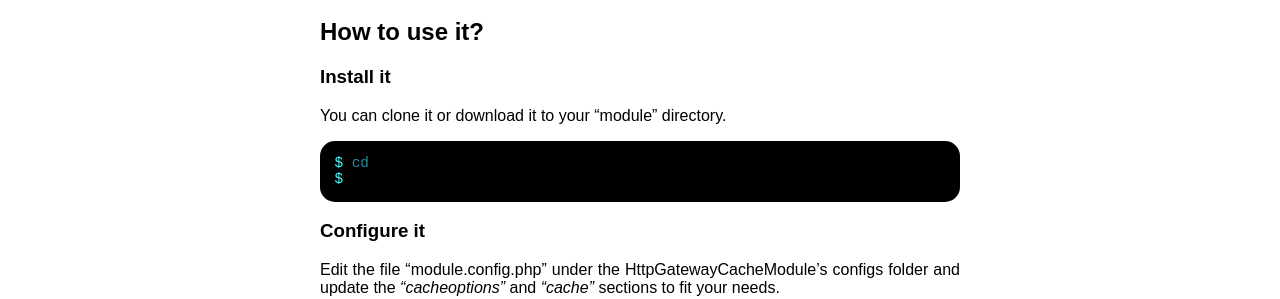
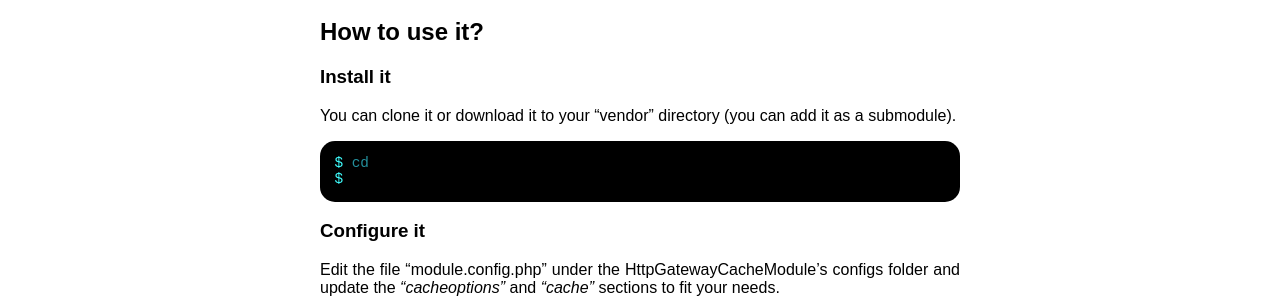
Before and after one commit to Emagister/HttpGatewayCacheModule, a Jekyll site: the page built from index.md, in a window 1280 px wide. Shown: the part 446-745 px from the top of the page. Built offline with Jekyll 4.4.1, drawn with Linux system fonts in a browser that asks for light colours; some web fonts are replaced; comment, search, counter and statistics services are not loaded.

Commit message:
Updated index.md

```diff
--- a/index.md
+++ b/index.md
@@ -4,20 +4,26 @@ title: HttpGatewayCacheModule
 subtitle: a reverse proxy cache for Zend Framework 2 applications
 ---
 ## What?
+
 HttpGatewayCacheModule is a small Zend Framework 2 module that will act as a [reverse proxy cache](http://en.wikipedia.org/wiki/Reverse_proxy)
 for your Zend Framework 2 application.
+
 ## How?
+
 HttpGatewayCacheModule uses the standard Zend Framework 2 event system to hook on the application route event and on the finish event.
 
 It acts as much as a page cache but with ESI tag support. So it allows to have different expiration times for different parts of
 the page. The current implementation only supports the &lt;esi:include /&gt; tag.
 
 ## Where?
-<a href="#" class="button big icon fork">Download from Github!</a>
+
+<a href="https://github.com/Emagister/HttpGatewayCacheModule/zipball/master" class="button big icon fork">Download from Github!</a>
 
 ## How to use it?
+
 ###Install it
-You can clone it or download it to your "module" directory.
+
+You can clone it or download it to your "vendor" directory (you can add it as a submodule).
 
 {% highlight bash %}
 $ cd /your/zend/framework/app/module
@@ -25,6 +31,7 @@ $ git clone https://github.com/Emagister/HttpGatewayCacheModule
 {% endhighlight %}
 
 ### Configure it
+
 Edit the file "module.config.php" under the HttpGatewayCacheModule's configs folder and update the _"cacheoptions"_ and _"cache"_
 sections to fit your needs.
 
@@ -70,6 +77,7 @@ return array(
 {% endhighlight %}
 
 ### Use it
+
 From some controller
 
 {% highlight php %}
@@ -114,4 +122,5 @@ From some view
 {% endhighlight %}
 
 ## Love it
+
 {% include share-buttons.html %}
```
